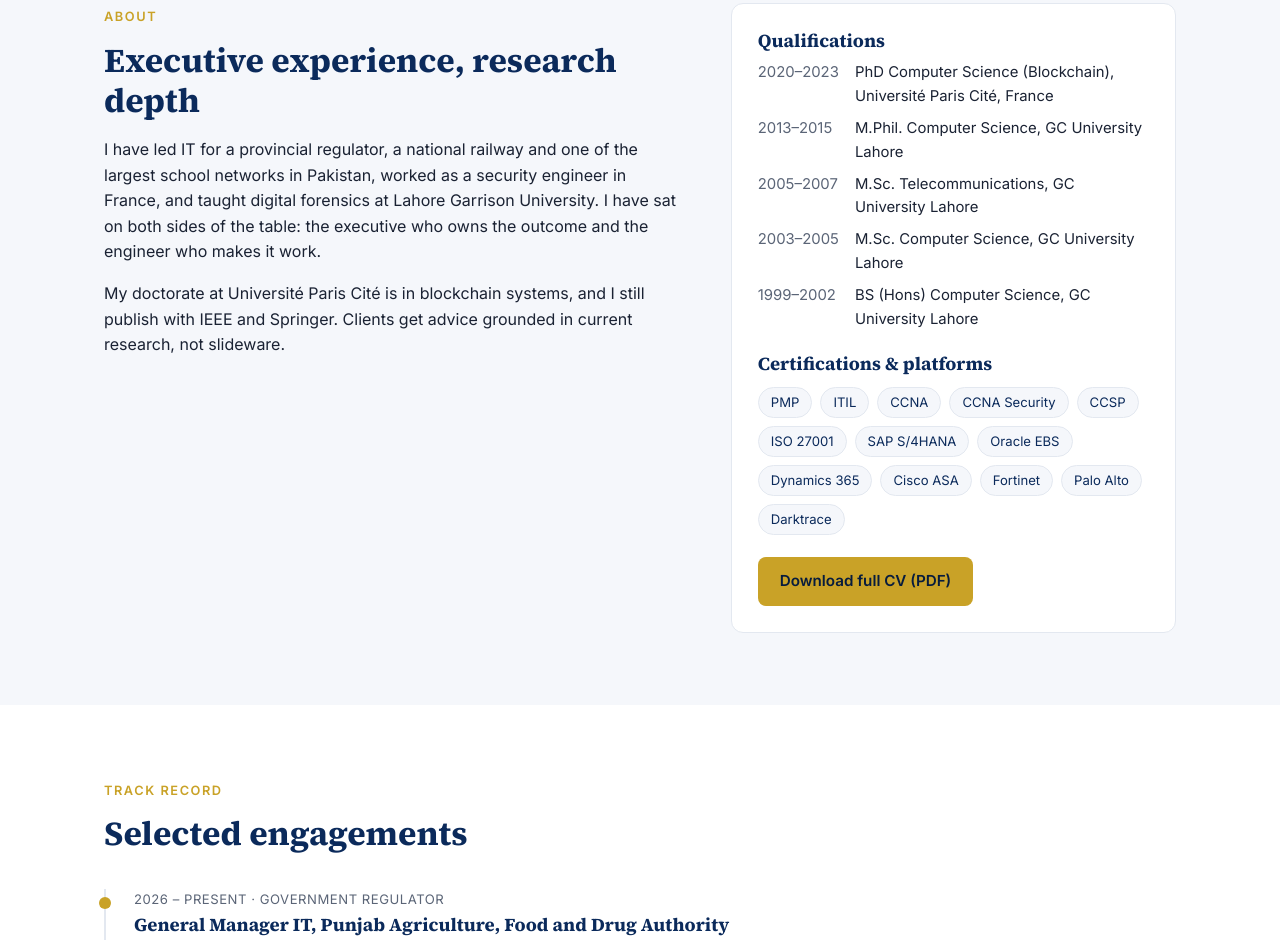
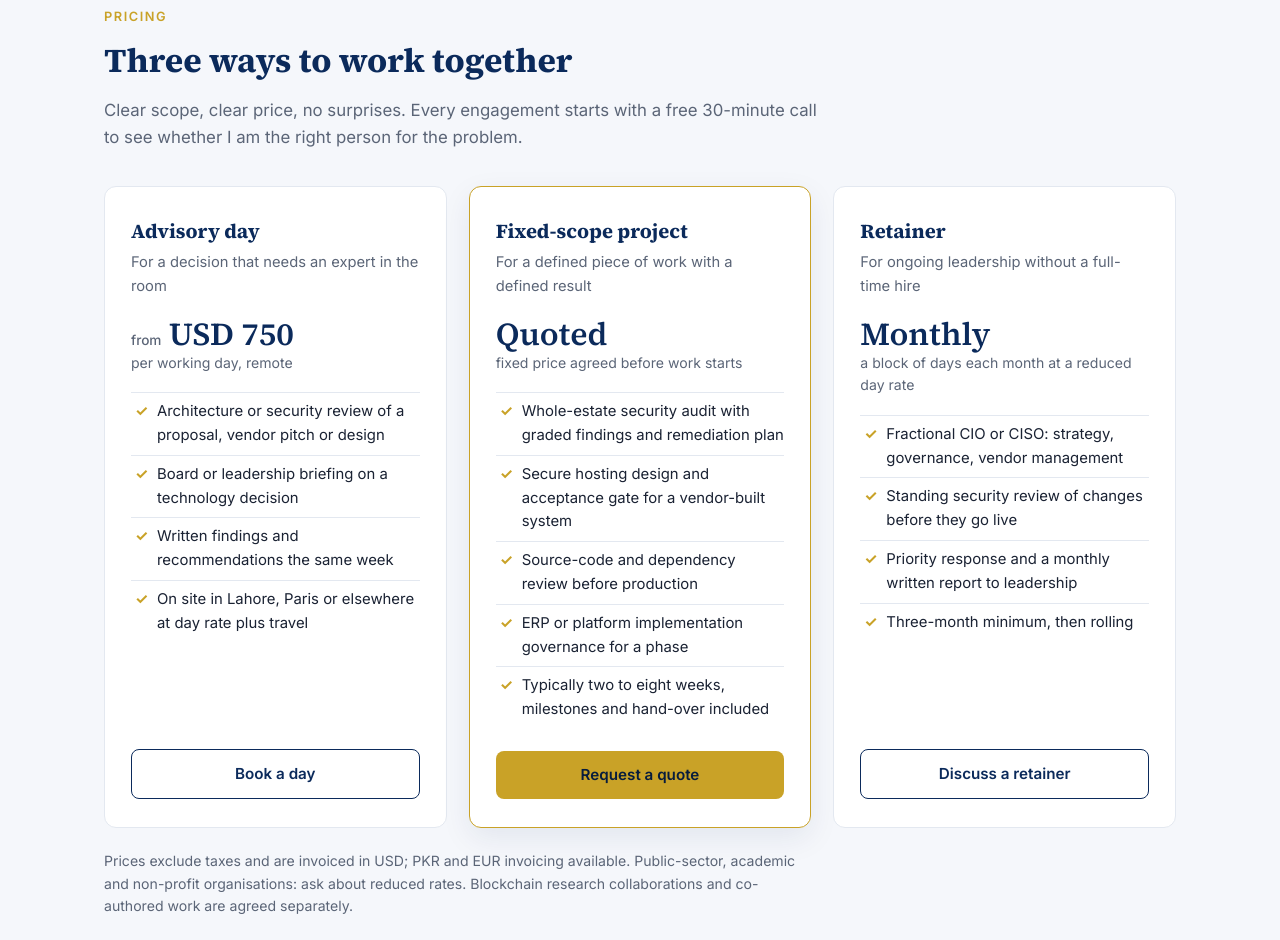
Before and after one commit to Fahadrahman2121/frenchresearcher.com, a plain HTML site: page index.html in a window 1280 px wide. Shown: the part 1635-2575 px from the top of the page. Drawn offline with Linux system fonts and the light colour scheme.

Commit message:
Add pricing section

```diff
--- a/index.html
+++ b/index.html
@@ -98,6 +98,24 @@
   .card { background: #fff; border: 1px solid var(--line); border-radius: var(--radius); padding: 26px; }
   .card .num { font-family: "Source Serif 4", Georgia, serif; color: var(--accent); font-size: 1.6rem; font-weight: 700; margin-bottom: 8px; }
   .card p { color: var(--muted); font-size: .95rem; margin: 0; }
+
+  /* Pricing */
+  .tiers { display: grid; grid-template-columns: repeat(3, 1fr); gap: 22px; margin-top: 36px; }
+  .tier { background: #fff; border: 1px solid var(--line); border-radius: var(--radius); padding: 28px 26px; display: flex; flex-direction: column; }
+  .tier.featured { border-color: var(--accent); box-shadow: 0 10px 30px rgba(11,42,91,.08); }
+  .tier .name { font-family: "Source Serif 4", Georgia, serif; font-size: 1.25rem; color: var(--navy); font-weight: 700; }
+  .tier .for { color: var(--muted); font-size: .92rem; margin: 4px 0 18px; }
+  .tier .price { font-family: "Source Serif 4", Georgia, serif; font-size: 2rem; color: var(--navy); line-height: 1.1; }
+  .tier .price small { font-family: "Inter", system-ui, sans-serif; font-size: .85rem; color: var(--muted); font-weight: 500; }
+  .tier .unit { color: var(--muted); font-size: .88rem; margin-bottom: 18px; }
+  .tier ul { list-style: none; padding: 0; margin: 0 0 22px; flex: 1; }
+  .tier li { padding: 7px 0 7px 26px; position: relative; font-size: .93rem; border-top: 1px solid var(--line); }
+  .tier li::before { content: "✓"; position: absolute; left: 4px; color: var(--accent); font-weight: 700; }
+  .tier .btn { text-align: center; }
+  .tier .btn-outline { border: 1.5px solid var(--navy); color: var(--navy); }
+  .tier .btn-outline:hover { background: var(--navy); color: #fff; }
+  .pricing-note { margin-top: 22px; font-size: .88rem; color: var(--muted); max-width: 80ch; }
+  @media (max-width: 860px) { .tiers { grid-template-columns: 1fr; } }
 
   /* About */
   .about .wrap { display: grid; grid-template-columns: 1.3fr 1fr; gap: 48px; align-items: start; }
@@ -222,6 +240,7 @@
       <button class="menu-btn" aria-label="Menu" onclick="document.getElementById('menu').classList.toggle('open')">&#9776;</button>
       <ul id="menu">
         <li><a href="#services">Services</a></li>
+        <li><a href="#pricing">Pricing</a></li>
         <li><a href="#about">About</a></li>
         <li><a href="#work">Track record</a></li>
         <li><a href="#blockchain">Blockchain</a></li>
@@ -301,7 +320,58 @@
   </div>
 </section>
 
-<section class="soft about" id="about">
+<section class="soft" id="pricing">
+  <div class="wrap">
+    <span class="eyebrow">Pricing</span>
+    <h2>Three ways to work together</h2>
+    <p class="intro">Clear scope, clear price, no surprises. Every engagement starts with a free 30-minute call to see whether I am the right person for the problem.</p>
+    <div class="tiers">
+      <div class="tier">
+        <div class="name">Advisory day</div>
+        <div class="for">For a decision that needs an expert in the room</div>
+        <div class="price"><small>from</small> USD 750</div>
+        <div class="unit">per working day, remote</div>
+        <ul>
+          <li>Architecture or security review of a proposal, vendor pitch or design</li>
+          <li>Board or leadership briefing on a technology decision</li>
+          <li>Written findings and recommendations the same week</li>
+          <li>On site in Lahore, Paris or elsewhere at day rate plus travel</li>
+        </ul>
+        <a class="btn btn-outline" href="#contact">Book a day</a>
+      </div>
+      <div class="tier featured">
+        <div class="name">Fixed-scope project</div>
+        <div class="for">For a defined piece of work with a defined result</div>
+        <div class="price">Quoted</div>
+        <div class="unit">fixed price agreed before work starts</div>
+        <ul>
+          <li>Whole-estate security audit with graded findings and remediation plan</li>
+          <li>Secure hosting design and acceptance gate for a vendor-built system</li>
+          <li>Source-code and dependency review before production</li>
+          <li>ERP or platform implementation governance for a phase</li>
+          <li>Typically two to eight weeks, milestones and hand-over included</li>
+        </ul>
+        <a class="btn btn-primary" href="#contact">Request a quote</a>
+      </div>
+      <div class="tier">
+        <div class="name">Retainer</div>
+        <div class="for">For ongoing leadership without a full-time hire</div>
+        <div class="price">Monthly</div>
+        <div class="unit">a block of days each month at a reduced day rate</div>
+        <ul>
+          <li>Fractional CIO or CISO: strategy, governance, vendor management</li>
+          <li>Standing security review of changes before they go live</li>
+          <li>Priority response and a monthly written report to leadership</li>
+          <li>Three-month minimum, then rolling</li>
+        </ul>
+        <a class="btn btn-outline" href="#contact">Discuss a retainer</a>
+      </div>
+    </div>
+    <p class="pricing-note">Prices exclude taxes and are invoiced in USD; PKR and EUR invoicing available. Public-sector, academic and non-profit organisations: ask about reduced rates. Blockchain research collaborations and co-authored work are agreed separately.</p>
+  </div>
+</section>
+
+<section class="about" id="about">
   <div class="wrap">
     <div>
       <span class="eyebrow">About</span>
```
